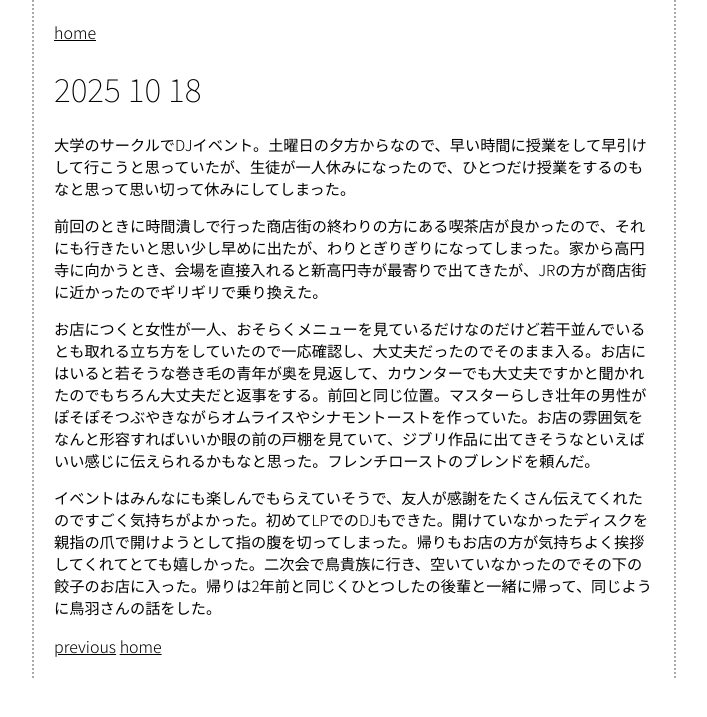
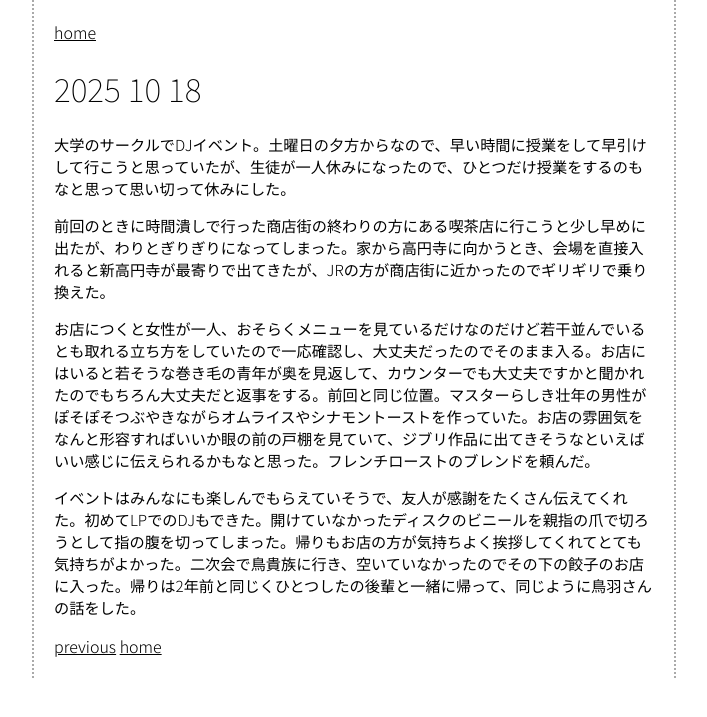
Before and after one commit to mkataoka73/mkataoka73.github.io, a Jekyll site: the page built from _posts/2025-10-18-2025-10-18.md, in a window 1280 px wide. Shown: the top 717 px of the page, without its empty margins (286-993 px from the left). Built offline with Jekyll 4.4.1, drawn with Linux system fonts in a browser that asks for light colours.

Commit message:
Change text

```diff
--- a/_posts/2025-10-18-2025-10-18.md
+++ b/_posts/2025-10-18-2025-10-18.md
@@ -2,10 +2,10 @@
 layout: post
 ---
 
-大学のサークルでDJイベント。土曜日の夕方からなので、早い時間に授業をして早引けして行こうと思っていたが、生徒が一人休みになったので、ひとつだけ授業をするのもなと思って思い切って休みにしてしまった。
+大学のサークルでDJイベント。土曜日の夕方からなので、早い時間に授業をして早引けして行こうと思っていたが、生徒が一人休みになったので、ひとつだけ授業をするのもなと思って思い切って休みにした。
 
-前回のときに時間潰しで行った商店街の終わりの方にある喫茶店が良かったので、それにも行きたいと思い少し早めに出たが、わりとぎりぎりになってしまった。家から高円寺に向かうとき、会場を直接入れると新高円寺が最寄りで出てきたが、JRの方が商店街に近かったのでギリギリで乗り換えた。
+前回のときに時間潰しで行った商店街の終わりの方にある喫茶店に行こうと少し早めに出たが、わりとぎりぎりになってしまった。家から高円寺に向かうとき、会場を直接入れると新高円寺が最寄りで出てきたが、JRの方が商店街に近かったのでギリギリで乗り換えた。
 
 お店につくと女性が一人、おそらくメニューを見ているだけなのだけど若干並んでいるとも取れる立ち方をしていたので一応確認し、大丈夫だったのでそのまま入る。お店にはいると若そうな巻き毛の青年が奥を見返して、カウンターでも大丈夫ですかと聞かれたのでもちろん大丈夫だと返事をする。前回と同じ位置。マスターらしき壮年の男性がぽそぽそつぶやきながらオムライスやシナモントーストを作っていた。お店の雰囲気をなんと形容すればいいか眼の前の戸棚を見ていて、ジブリ作品に出てきそうなといえばいい感じに伝えられるかもなと思った。フレンチローストのブレンドを頼んだ。
 
-イベントはみんなにも楽しんでもらえていそうで、友人が感謝をたくさん伝えてくれたのですごく気持ちがよかった。初めてLPでのDJもできた。開けていなかったディスクを親指の爪で開けようとして指の腹を切ってしまった。帰りもお店の方が気持ちよく挨拶してくれてとても嬉しかった。二次会で鳥貴族に行き、空いていなかったのでその下の餃子のお店に入った。帰りは2年前と同じくひとつしたの後輩と一緒に帰って、同じように鳥羽さんの話をした。
+イベントはみんなにも楽しんでもらえていそうで、友人が感謝をたくさん伝えてくれた。初めてLPでのDJもできた。開けていなかったディスクのビニールを親指の爪で切ろうとして指の腹を切ってしまった。帰りもお店の方が気持ちよく挨拶してくれてとても気持ちがよかった。二次会で鳥貴族に行き、空いていなかったのでその下の餃子のお店に入った。帰りは2年前と同じくひとつしたの後輩と一緒に帰って、同じように鳥羽さんの話をした。
```
